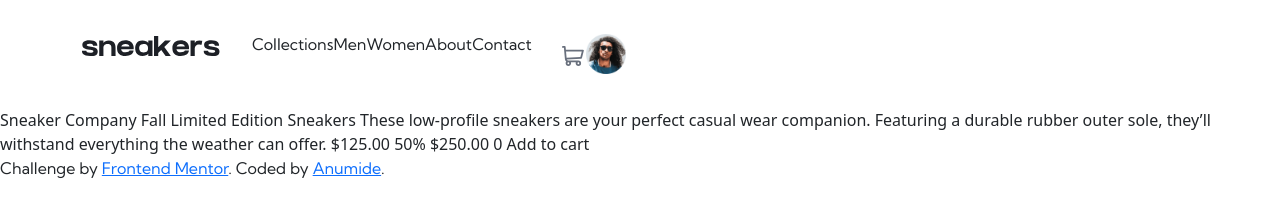
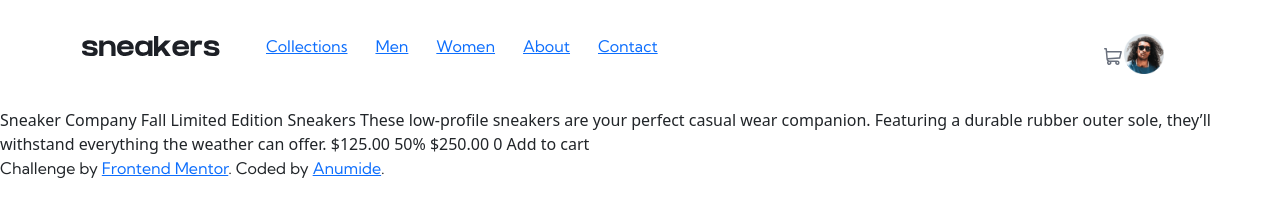
Before and after one commit to Anumide/buysneakers, a plain HTML site: page men.html in a window 1280 px wide. Drawn offline with nearby package versions, Linux system fonts and the light colour scheme.

Commit message:
nav-links designs

```diff
--- a/men.html
+++ b/men.html
@@ -30,11 +30,11 @@
 
               <div class="navLinks">
                 <ul>
-                  <li>Collections</li>
-                  <li>Men</li>
-                  <li>Women</li>
-                  <li>About</li>
-                  <li>Contact</li>
+                  <li><a href="#">Collections</a></li>
+                  <li><a href="#">Men</a></li>
+                  <li><a href="#">Women</a></li>
+                  <li><a href="#">About</a></li>
+                  <li><a href="#">Contact</a></li>
                 </ul>
               </div>
 
--- a/scss/men.scss
+++ b/scss/men.scss
@@ -5,27 +5,48 @@
     font-family: 'Kumbh Sans', sans-serif;;
 }
 
+    // header section
 header{
     margin: 2em 0;
 }
 
+    // navigation
 header nav{
     display: flex;
 }
 
-div.navLinks ul{
+    // nav links and ralated dsigns
+
+div.navLinks{
+    flex-grow: 1;
     display: flex;
-    li{
-        list-style-type: none;
+    align-items: center;
+    ul{
+        display: flex;
+        align-items: center;
+        li{
+            list-style-type: none;
+            padding: 0 5%;
+        }
     }
 }
 
+    // carr and profile design
 div.cartProfile{
     display: flex;
     justify-content: center;
     align-items: center;
 }
 
+    // design fpr cart
+div.cart{
+    width: 15%;
+    img{
+        width: 100%;
+    }
+}
+
+    // profile image design
 div.profile{
     width: 35%;
     border: 2px solid transparent;
```
Also changed, not shown: css/men.css.
